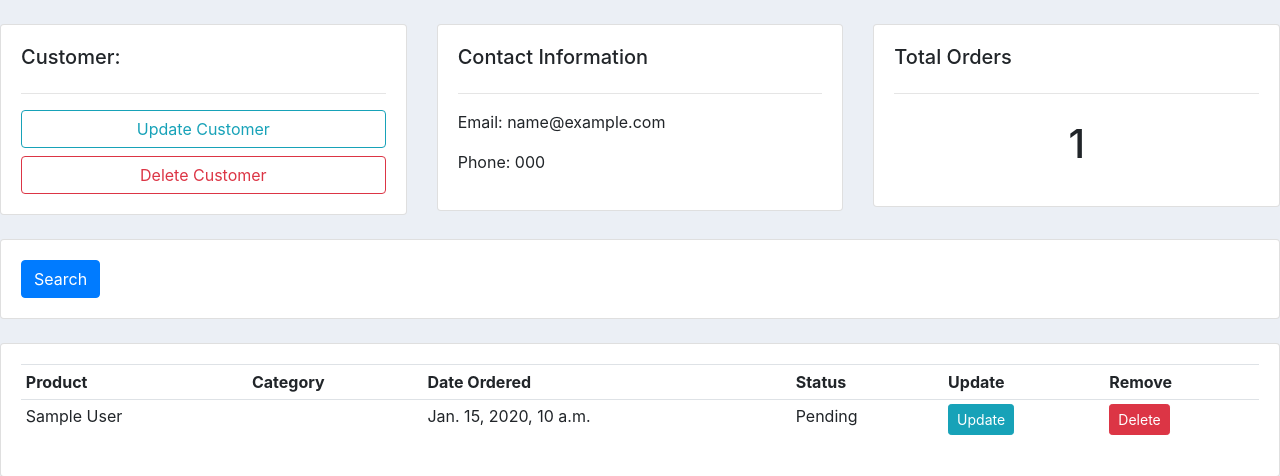
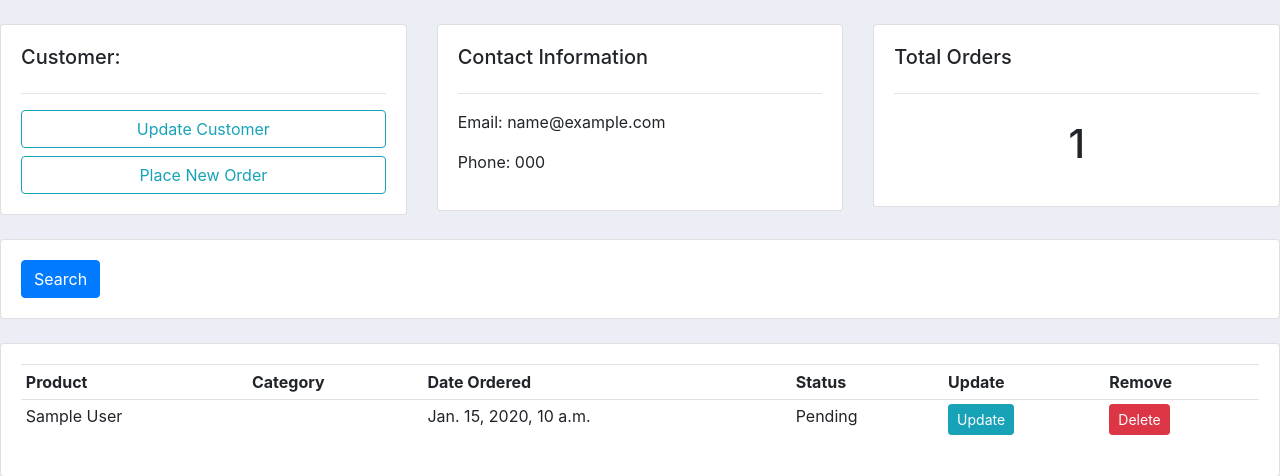
Before and after one commit to msayrac/customer-management-app, a Django app: page /customer/1/ in a window 1280 px wide. Shown: the part 56-532 px from the top of the page. Run offline with Django 5.2, Linux system fonts and the light colour scheme; tables that the repository leaves empty hold one stand-in row (values such as "Sample post").

Commit message:
Inline Formsets

```diff
--- a/accounts/templates/accounts/customer.html
+++ b/accounts/templates/accounts/customer.html
@@ -9,7 +9,7 @@
             <h5>Customer:</h5>
             <hr>
             <a href="" class="btn btn-outline-info btn sm btn-block">Update Customer</a>
-            <a href="" class="btn btn-outline-danger btn sm btn-block">Delete Customer</a>
+            <a href="{% url 'create_order' customer.id %}" class="btn btn-outline-info btn sm btn-block">Place New Order</a>
         </div>
     </div>
 
--- a/accounts/templates/accounts/dashboard.html
+++ b/accounts/templates/accounts/dashboard.html
@@ -36,7 +36,6 @@
             <h5>LAST 5 ORDERS:</h5>
             <hr>
             <div class="card card-body">
-            <a class="btn btn-primary btn-sm btn-block" href="{% url 'create_order' %}">Create Order</a>
             <table class="table table-sm">
                 <tr>
                     <th>Product</th>
--- a/accounts/templates/accounts/order_form.html
+++ b/accounts/templates/accounts/order_form.html
@@ -8,7 +8,11 @@
         <div class="card card-body">
             <form action="" method="POST">
                 {% csrf_token %}
-                {{form}}
+                {{ formset.management_form }}
+                {% for form in formset %}
+                    {{form}}
+                    <hr>
+                {% endfor %}
                 <input type="submit" name="Submit">
             </form>
         </div>
--- a/accounts/urls.py
+++ b/accounts/urls.py
@@ -6,7 +6,7 @@ urlpatterns = [
     path('',views.home, name="home"),
     path('products/', views.products, name="products"),
     path('customer/<str:pk_test>/', views.customer, name="customer"),
-    path('create_order/', views.createOrder, name='create_order'),
+    path('create_order/<str:pk>/', views.createOrder, name='create_order'),
     path('update_order/<str:pk>/', views.updateOrder, name="update_order"),
-    path('delete_order/<str:pk>/', views.deleteOrder, name ='delete_order')
+    path('delete_order/<str:pk>/', views.deleteOrder, name ='delete_order'),
 ]
--- a/accounts/views.py
+++ b/accounts/views.py
@@ -1,5 +1,6 @@
 from django.shortcuts import render, redirect
 from django.http import HttpResponse
+from django.forms import inlineformset_factory
 from .models import *
 from .forms import OrderForm
 
@@ -42,17 +43,24 @@ def customer(request, pk_test):
 
 
 
-def createOrder(request):
-    form = OrderForm()
+def createOrder(request, pk):
+    OrderFormSet = inlineformset_factory(Customer, Order, fields=('product','status'), extra=10)
+    customer = Customer.objects.get(id=pk)
+    formset = OrderFormSet(queryset=Order.objects.none(), instance=customer)
+    # form = OrderForm(initial={'customer':customer})
     if request.method =="POST":
         # print('Printing POST: ', request.POST)
-        form = OrderForm(request.POST)
-        if form.is_valid():
-            form.save()
+        # form = OrderForm(request.POST)
+        formset = OrderFormSet(request.POST, instance=customer)
+
+        if formset.is_valid():
+            formset.save()
             return redirect('/')
 
-    context = {'form':form}
+    context = {'formset':formset}
     return render(request, 'accounts/order_form.html', context)
+
+
 
 def updateOrder(request, pk):
     order = Order.objects.get(id=pk)
```
